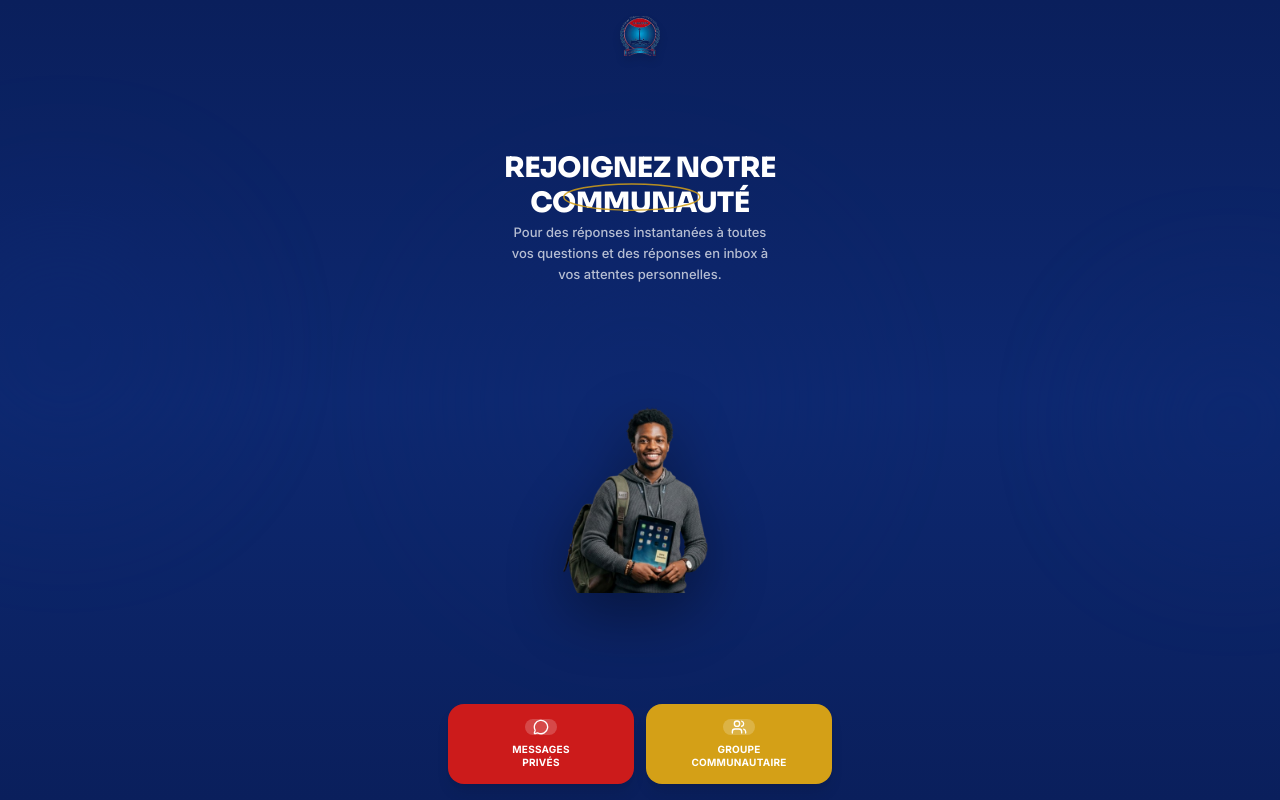
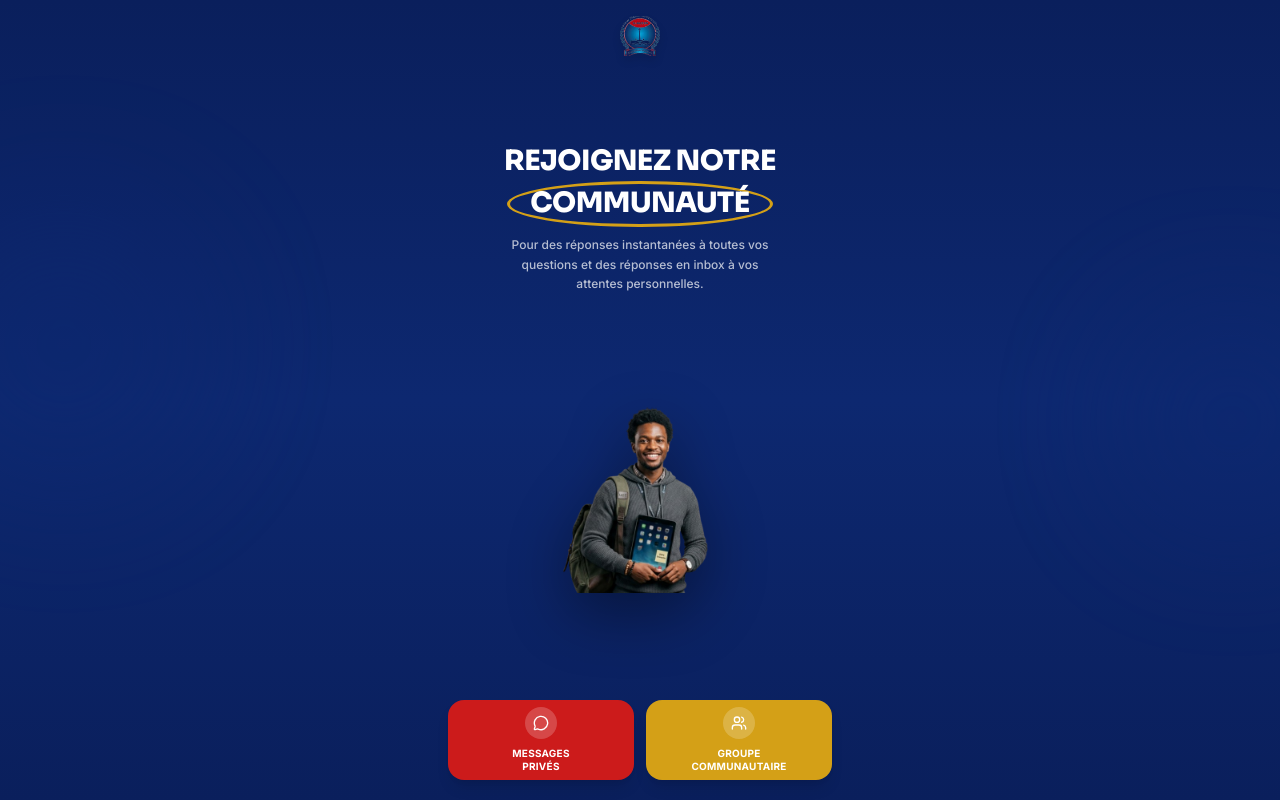
Before and after one commit to DIABY007/UAUBEN-CHAT-PAGE, a Next.js app: page / in a window 1280 px wide. Built offline with nearby package versions, Linux system fonts and the light colour scheme.

Commit message:
update: modifications page

```diff
--- a/src/app/page.tsx
+++ b/src/app/page.tsx
@@ -6,116 +6,82 @@ import { MessageCircle, Users } from "lucide-react";
 export default function HomePage() {
   return (
     <main
-      className="relative h-screen w-full bg-gradient-to-b from-[#0A1F5C] via-[#0D2870] to-[#0A1F5C]"
+      className="relative w-full bg-gradient-to-b from-[#0A1F5C] via-[#0D2870] to-[#0A1F5C]"
       style={{ height: "100dvh", overflow: "hidden" }}
     >
-      {/* ===== ARRIÈRE-PLAN : Blobs décoratifs ===== */}
-      <div
-        className="absolute top-1/4 -left-20 w-72 h-72 rounded-full bg-[#0D2870] opacity-40 blur-3xl"
-        aria-hidden="true"
-      />
-      <div
-        className="absolute bottom-1/3 -right-16 w-56 h-56 rounded-full bg-[#0D2870] opacity-40 blur-3xl"
-        aria-hidden="true"
-      />
-      <div
-        className="absolute top-1/2 left-1/2 -translate-x-1/2 -translate-y-1/2 w-96 h-96 rounded-full bg-[#0D2870] opacity-20 blur-3xl"
-        aria-hidden="true"
-      />
+      {/* Blobs décoratifs */}
+      <div className="absolute top-1/4 -left-20 w-72 h-72 rounded-full bg-[#0D2870] opacity-40 blur-3xl" aria-hidden="true" />
+      <div className="absolute bottom-1/3 -right-16 w-56 h-56 rounded-full bg-[#0D2870] opacity-40 blur-3xl" aria-hidden="true" />
 
-      {/* ===== CONTENU PRINCIPAL ===== */}
-      <div className="relative z-10 h-full flex flex-col justify-between">
-        {/* ===== HEADER : Logo ===== */}
-        <div className="flex items-center justify-center pt-4 pb-1 shrink-0">
+      {/* Contenu principal */}
+      <div className="relative z-10 flex flex-col justify-between" style={{ height: "100dvh" }}>
+
+        {/* Logo */}
+        <div className="flex items-center justify-center pt-4 shrink-0">
           <div className="relative w-10 h-10">
-            <Image
-              src="/logo.png"
-              alt="U-AUBEN"
-              fill
-              className="object-contain drop-shadow-lg"
-              priority
-            />
+            <Image src="/logo.png" alt="U-AUBEN" fill className="object-contain drop-shadow-lg" priority />
           </div>
         </div>
 
-        {/* ===== ZONE TEXTE ===== */}
-        <div className="relative z-10 shrink-0 px-6 text-center">
-          {/* H1 */}
-          <h1 className="font-display text-[22px] md:text-[28px] font-extrabold text-white uppercase leading-[1.08] tracking-[-0.02em]">
+        {/* Texte */}
+        <div className="shrink-0 px-6 text-center">
+          <h1 className="font-display text-[22px] md:text-[28px] font-extrabold text-white uppercase leading-[1.15] tracking-[-0.02em]">
             Rejoignez notre
             <br />
-            <span className="relative inline-block mt-1">
+            <span
+              style={{
+                display: "inline-block",
+                border: "3px solid #D4A017",
+                borderRadius: "50%",
+                padding: "3px 20px 5px 20px",
+                marginTop: "4px",
+                lineHeight: "1.15",
+              }}
+            >
               COMMUNAUTÉ
-              {/* Ellipse SVG dessinée à la main — Or U-AUBEN */}
-              <svg
-                className="absolute inset-x-[-8px] inset-y-[-6px] pointer-events-none w-full h-full overflow-visible"
-                viewBox="0 0 280 60"
-                fill="none"
-                aria-hidden="true"
-              >
-                <ellipse
-                  cx="140"
-                  cy="30"
-                  rx="135"
-                  ry="26"
-                  stroke="#D4A017"
-                  strokeWidth="3"
-                  strokeLinecap="round"
-                  className="opacity-85"
-                />
-              </svg>
             </span>
           </h1>
-
-          {/* Sous-titre */}
-          <p className="text-white/70 text-[12px] md:text-[13px] font-medium leading-relaxed mt-1 max-w-[260px] mx-auto">
-            Pour des réponses instantanées à toutes vos questions et des
-            réponses en inbox à vos attentes personnelles.
+          <p className="text-white/70 text-[12px] font-medium leading-relaxed mt-2 max-w-[260px] mx-auto">
+            Pour des réponses instantanées à toutes vos questions et des réponses en inbox à vos attentes personnelles.
           </p>
         </div>
 
-        {/* ===== ZONE PHOTO : Étudiant ===== */}
-        <div className="flex justify-center items-center pt-1 pb-0 shrink-0">
+        {/* Photo */}
+        <div className="flex justify-center items-end shrink-0">
           <div className="relative w-[200px] h-[220px]">
             <Image
               src="/student.png"
               alt="Étudiant U-AUBEN"
               fill
-              className="object-contain drop-shadow-2xl"
+              className="object-contain"
               style={{ filter: "drop-shadow(0 20px 30px rgba(0,0,0,0.4))" }}
               priority
             />
           </div>
         </div>
 
-        {/* ===== BOUTONS D'ACTION (Footer) ===== */}
-        <div className="shrink-0 w-full px-5 pb-4 pt-2">
+        {/* Boutons */}
+        <div className="shrink-0 w-full px-5 pb-5 pt-2">
           <div className="grid grid-cols-2 gap-3 max-w-sm mx-auto">
-            {/* Bouton 1 : Messages Privés — Rouge U-AUBEN */}
-            <button className="flex flex-col items-center justify-center gap-2 w-full h-[80px] py-4 px-3 bg-[#CC1B1B] rounded-2xl shadow-lg hover:shadow-xl active:scale-[0.97] transition-all duration-150">
+            <button className="flex flex-col items-center justify-center gap-2 w-full h-[80px] bg-[#CC1B1B] rounded-2xl shadow-lg active:scale-[0.97] transition-all duration-150">
               <div className="size-8 rounded-xl bg-white/20 flex items-center justify-center">
                 <MessageCircle className="size-4 text-white" />
               </div>
               <span className="text-[10px] font-bold text-white uppercase tracking-wide text-center leading-tight">
-                Messages
-                <br />
-                Privés
+                Messages<br />Privés
               </span>
             </button>
-
-            {/* Bouton 2 : Groupe Communautaire — Or U-AUBEN */}
-            <button className="flex flex-col items-center justify-center gap-2 w-full h-[80px] py-4 px-3 bg-[#D4A017] rounded-2xl shadow-lg hover:shadow-xl active:scale-[0.97] transition-all duration-150">
+            <button className="flex flex-col items-center justify-center gap-2 w-full h-[80px] bg-[#D4A017] rounded-2xl shadow-lg active:scale-[0.97] transition-all duration-150">
               <div className="size-8 rounded-xl bg-white/20 flex items-center justify-center">
                 <Users className="size-4 text-white" />
               </div>
               <span className="text-[10px] font-bold text-white uppercase tracking-wide text-center leading-tight">
-                Groupe
-                <br />
-                Communautaire
+                Groupe<br />Communautaire
               </span>
             </button>
           </div>
         </div>
+
       </div>
     </main>
   );
```
